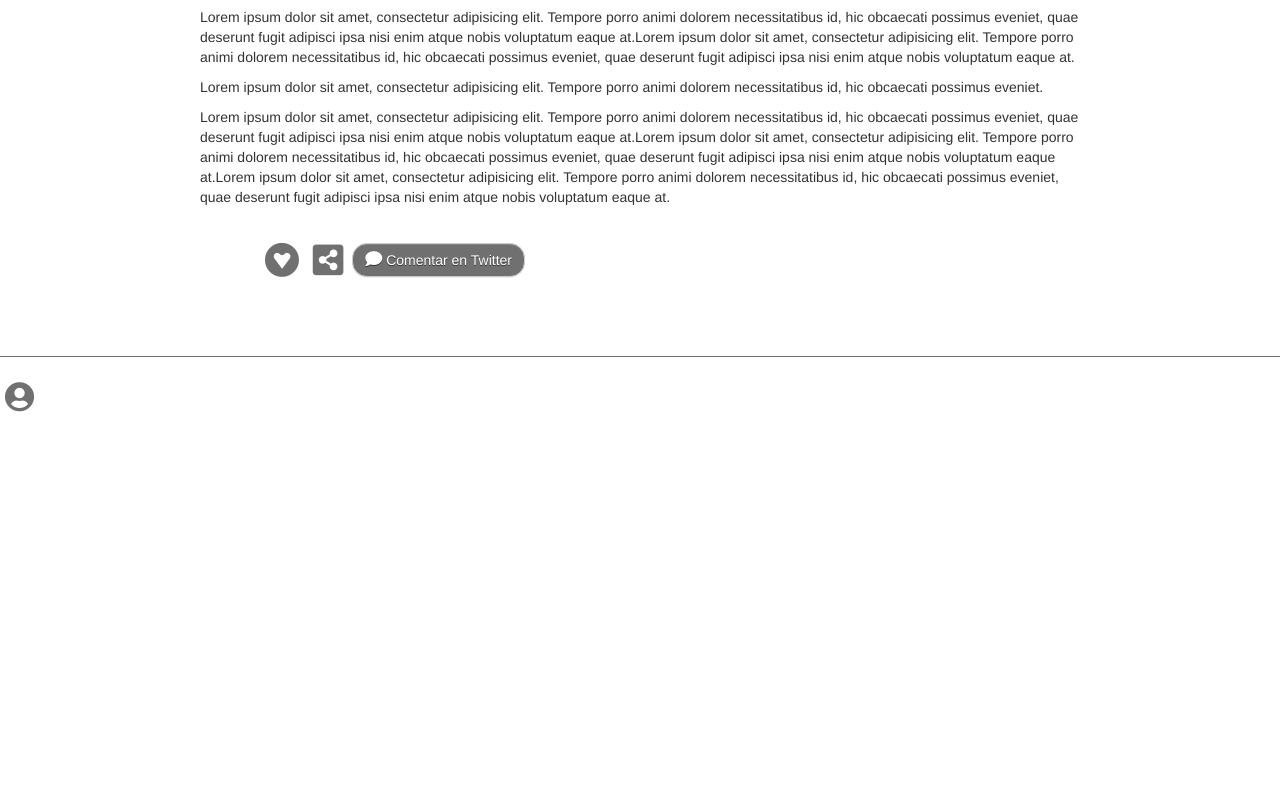
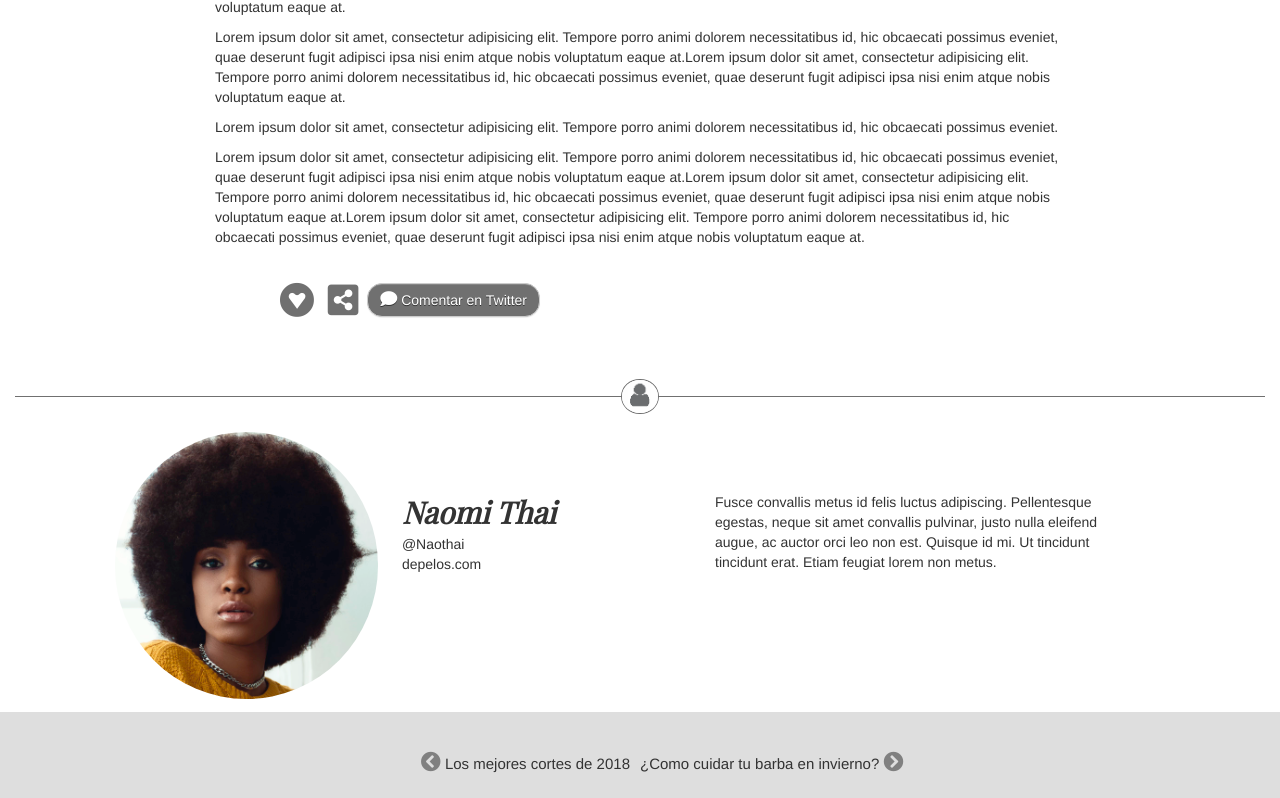
Before and after one commit to isabelmunoz/maquetaci-n-actividad2-semana6, a plain HTML site: page index.html in a window 1280 px wide. Shown: the part 1040-1838 px from the top of the page. Before the commit the page ends 1457 px from the top, so only its background shows below. Drawn offline with nearby package versions, Linux system fonts and the light colour scheme; a script that the page names is missing; a web font is replaced by a local one.

Commit message:
sitio web desktop terminado

```diff
--- a/assets/css/styles.css
+++ b/assets/css/styles.css
@@ -1,3 +1,4 @@
+
 body{
 	margin: 0;
 }
@@ -18,6 +19,7 @@ body{
 .header__barbershop{
 	position: relative;
     top: -25px;
+    text-align: center;
 }
 .header__image{
 	margin: 0;
@@ -33,13 +35,18 @@ body{
     padding-top: 350px;
     font-family:"Playfair Display";
     font-style: italic;
-    font-weight: 700;
+    font-weight: 500;
     font-size: 70px;
 }
-.linea{
-	height: 5px;
+.fa-angle-double-down{
+	font-size: 50px;
+	color: white;
+	margin-top: 60px;
 }
+
 /*Css para section*/
+
+
 .blog__contenedor{
 	padding: 20px 200px 20px 200px;
 }
@@ -51,7 +58,7 @@ body{
 	padding-bottom: 40px;
 }
 .social ul{
-	margin-left: 220px;
+	margin-left: 22rem;
 }
 .social ul li{
 	list-style: none;
@@ -65,7 +72,7 @@ body{
 }
 .social ul li i{
 	color: #707070;
-	font-size: 35px;
+	font-size: 3.5rem;
 	margin: 5px;
 }
 .btn-default{
@@ -76,17 +83,73 @@ body{
 	border-radius: 15px;
 	margin-bottom: 19px;
 }
+.lineaicon{
+	text-align: center;
+}
 .linea{
 	background-color: #707070;
 	width: 100%;
 	height: 1px;
 	border: none;
 	margin-top: 60px;
+	margin-bottom: 0px;
 }
-.fa-user-circle{
-    color: #707070;
-	font-size: 30px;
-	margin: 5px;
-	display: absolute;
-	top:50px;
+.icon__user{
+	width: 3%;
+	border-radius: 50%;
+	border: 1px solid #707070;
+    position: relative;
+    bottom: 18px;
 }
+.divnaomi p{
+	display: inline-block;
+	position: relative;
+	left: 12rem;
+	top:;
+
+}
+.divnaomi span{
+	font-family: "Playfair Display";
+	font-style: italic;
+	font-weight: 900;
+	font-size: 3rem;
+}
+.imgnaomi{
+	border-radius: 50%;
+	position: relative;
+	left: 10rem;
+}
+.divnaomi2{
+	padding-bottom: 7rem;
+}
+.divnaomi2 p{
+	padding: 6rem;
+	padding-right: 16rem;
+}
+.noticias{
+	width: 100%;
+	font-size: 1.5rem;
+}
+.noticias__div{
+	background-color: #dedede;
+	padding: 40px 10px 20px 0;
+}
+
+.parrafoderecha{
+	text-align: right;
+}
+.fa-chevron-circle-left, .fa-chevron-circle-right{
+	color: gray;
+	font-size: 2rem;
+}
+
+/*Css para footer*/
+.footer{
+	background-color: #121619;
+	padding-left: 58rem;
+
+}
+.footer__logo{
+	width: 10%;
+	padding: 40px 0px 20px 0px;
+}
--- a/index.html
+++ b/index.html
@@ -10,7 +10,7 @@
 <!-- Optional theme -->
    <link rel="stylesheet" href="https://maxcdn.bootstrapcdn.com/bootstrap/3.3.7/css/bootstrap-theme.min.css" integrity="sha384-rHyoN1iRsVXV4nD0JutlnGaslCJuC7uwjduW9SVrLvRYooPp2bWYgmgJQIXwl/Sp" crossorigin="anonymous">
 <!--Google Fonts Playfair Display, Roboto -->
-<link href="assets/fonts" rel="stylesheet">
+<link href="https://fonts.googleapis.com/css?family=Playfair+Display:400,900i|Roboto:300,400" rel="stylesheet">
 <!--Main Styles-->
 <link rel="stylesheet" type="text/css" href="assets/css/styles.css">
 </head>
@@ -44,9 +44,10 @@
 <header class="header__barbershop">
 	<div class="header__image">
      <h1>5 formas de cuidar <br>tu corte de cabello</h1>
+     <i class="fas fa-angle-double-down "></i>
     </div>
 </header>
-<section class="blog">
+<section class="blog col-lg-12 col-md-12 col-sm-12">
 	<div class="blog__contenedor">
 	  <img src="assets/icons/calendar.svg">
       <h5>12 de abril de 2018</h5>
@@ -59,17 +60,37 @@
     </div>
     <div class="social">
     	<ul>
-    		<li ><i class="fab fa-gratipay"></i></li>
+    		<li><i class="fab fa-gratipay"></i></li>
     		<li><i class="fas fa-share-alt-square"></i></li>
     		<button type="button" class="btn btn-default"><i class="fas fa-comment" style="font-size: 17px;"></i> Comentar en Twitter</button>
     	</ul>
     </div>
-    <hr class="linea"><i class="fas fa-user-circle"></i>
-
+    <div class="lineaicon">
+      <hr class="linea">
+      <img class="icon__user" src="assets/icons/user.png">
+    </div>
 </section>
-
+<section class="contenedor__naomi">
+  <div class="divnaomi col-lg-6 col-md-6 col-sm-12" >
+  	<img class="imgnaomi" src="assets/img/naomi-thai.png">
+  	<p><span>Naomi Thai</span> <br>@Naothai <br>depelos.com</p>
+  </div>
+  <div class="divnaomi2 col-lg-6 col-md-6 col-sm-12" >
+  	<p>Fusce convallis metus id felis luctus adipiscing. Pellentesque egestas, neque sit amet convallis pulvinar, justo nulla eleifend augue, ac auctor orci leo non est. Quisque id mi. Ut tincidunt tincidunt erat. Etiam feugiat lorem non metus.</p>
+  </div>
+  <div class="noticias">
+     <div class="noticias__div col-lg-6 col-md-6 col-sm-12" >
+  	   <p class="parrafoderecha"><i class="fas fa-chevron-circle-left"></i> Los mejores cortes de 2018</p>
+     </div>
+     <div class="noticias__div col-lg-6 col-md-6 col-sm-12" >
+       <p>¿Como cuidar tu barba en invierno? <i class="fas fa-chevron-circle-right"></i></p>
+     </div>
+  </div>
+</section>
 <footer>
-
+	<div class="footer col-lg-12 col-md-12 col-sm-12"">
+	  <img class="footer__logo" src="assets/img/logo.png"></a>
+	</div>
 </footer>
    <!--jquery version 3.3.1-->
    <script src="https://code.jquery.com/jquery-3.3.1.min.js"integrity="sha256-FgpCb/KJQlLNfOu91ta32o/NMZxltwRo8QtmkMRdAu8="crossorigin="anonymous"></script>
```
Also changed, not shown: assets/icons/user.png (added).
